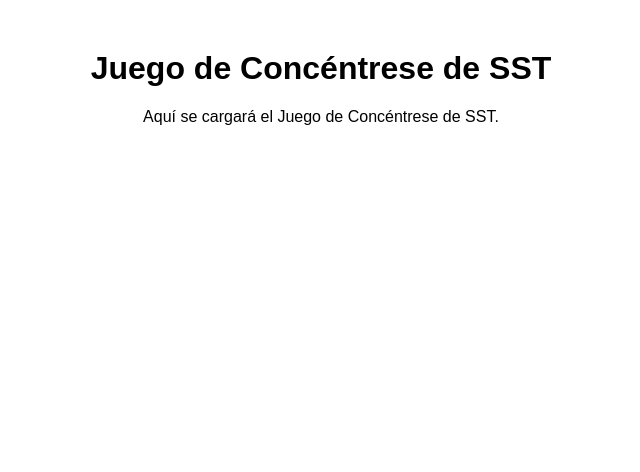
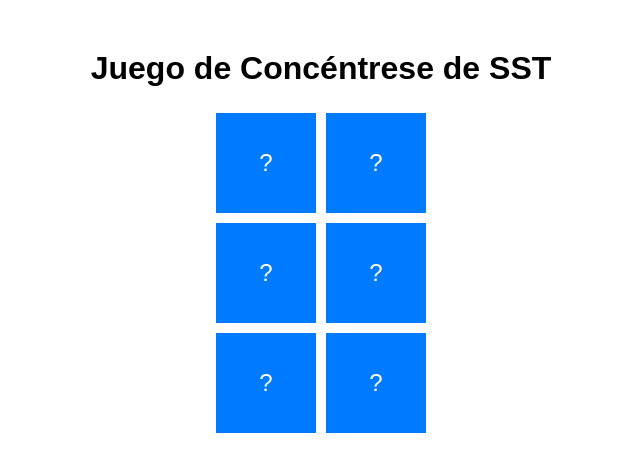
Before and after one commit to EdNietoA/SST-Interactive, a plain HTML site: page game2.html in a window 1280 px wide. Shown: the whole page, without its empty margins (319-959 px from the left). Drawn offline with Linux system fonts and the light colour scheme.

Commit message:
Update game2.html

```diff
--- a/game2.html
+++ b/game2.html
@@ -10,12 +10,38 @@
             text-align: center;
             margin-top: 50px;
         }
+        #game-board {
+            display: flex;
+            flex-wrap: wrap;
+            width: 220px;
+            margin: 20px auto;
+        }
+        .card {
+            width: 100px;
+            height: 100px;
+            background-color: #007bff;
+            color: white;
+            display: flex;
+            justify-content: center;
+            align-items: center;
+            margin: 5px;
+            cursor: pointer;
+            font-size: 24px;
+        }
+        .flipped {
+            background-color: #28a745;
+        }
+        #message {
+            margin-top: 20px;
+            font-size: 18px;
+            font-weight: bold;
+        }
     </style>
 </head>
 <body>
     <h1>Juego de Concéntrese de SST</h1>
-    <p>Aquí se cargará el Juego de Concéntrese de SST.</p>
-
+    <div id="game-board"></div>
+    <div id="message"></div>
     <script src="game2.js"></script>
 </body>
 </html>
```
